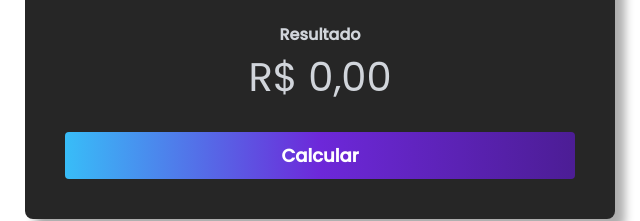
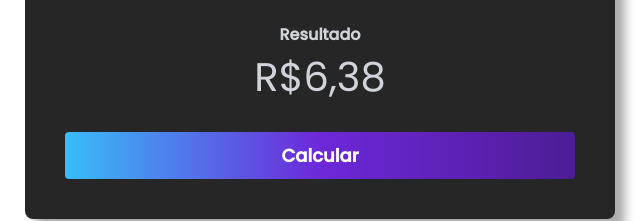
Before and after one commit to FernandoDias-dev/Calculadora-de-Juros-Compostos, a plain HTML site: page index.html in a window 1280 px wide. Both pictures are taken after typing "5", "5", "5" into the empty fields and a click on the button "Calcular". Shown: the part 468-689 px from the top of the page, 320-960 px from the left. Drawn offline with Linux system fonts and the light colour scheme.

Commit message:
commit feat

```diff
--- a/assets/js/script.js
+++ b/assets/js/script.js
@@ -1 +1,12 @@
-document
+document.getElementById("calculate").addEventListener("click", function () {
+  const value = parseFloat(document.getElementById("value").value);
+  const fee = 1 + parseFloat(document.getElementById("fee").value) / 100;
+  const time = parseFloat(document.getElementById("time").value);
+
+  const total = value * fee ** time;
+
+  // Substituindo o ponto por vírgula no resultado
+  const formattedTotal = "R$" + total.toFixed(2).replace(".", ",");
+
+  document.getElementById("total").innerHTML = formattedTotal;
+});
--- a/index.html
+++ b/index.html
@@ -31,5 +31,6 @@
         <button id="calculate">Calcular</button>
       </div>
     </main>
+    <script type="text/javascript" src="assets/js/script.js"></script>
   </body>
 </html>
```
